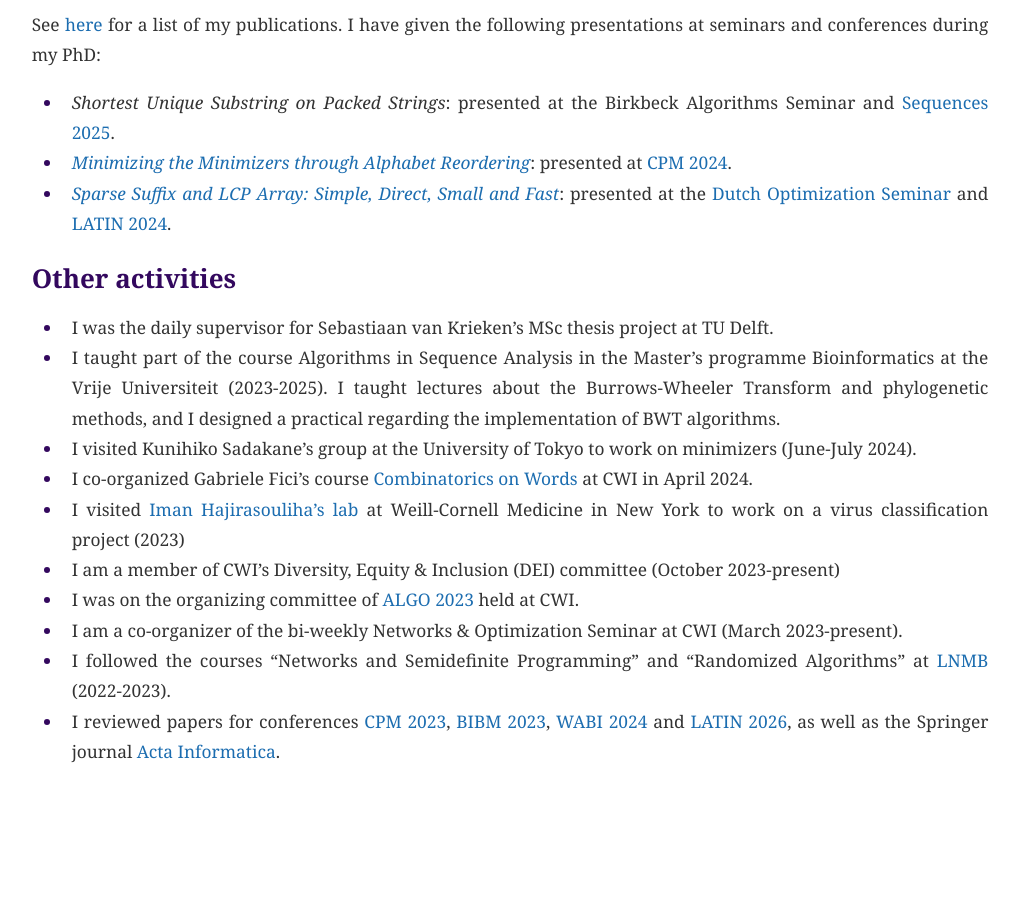
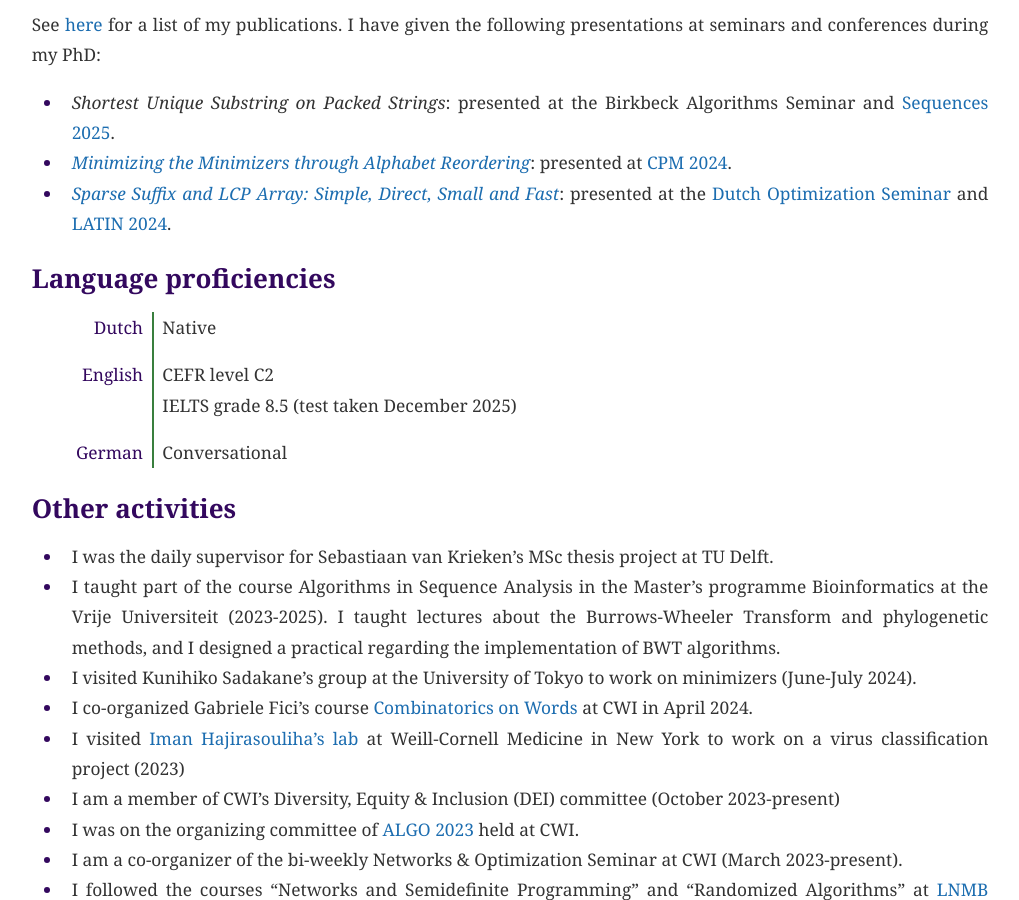
Before and after one commit to arfie/arfie.github.io, a Jekyll site: the page built from cv.html, in a window 1280 px wide and 900 px high, scrolled down 974 px. Shown: the whole window, without its empty margins (130-1149 px from the left). Built offline with Jekyll 4.4.1, drawn with Linux system fonts in a browser that asks for light colours; before the commit the page ends 1792 px from its top, so only the background shows below that.

Commit message:
Add languages to cv

```diff
--- a/cv.html
+++ b/cv.html
@@ -61,6 +61,18 @@ permalink: /cv/
     <li><a href="{% link _publications/sparse-suffix-array.md %}"><em>Sparse Suffix and LCP Array: Simple, Direct, Small and Fast</em></a>: presented at the <a href="https://wsc.project.cwi.nl/dutch-optimization-seminar" target="_blank">Dutch Optimization Seminar</a> and <a href="https://latin2024.cmm.uchile.cl/" target="_blank">LATIN 2024</a>.</li>
 </ul>
 
+<h2>Language proficiencies</h2>
+<dl>
+    <dt>Dutch</dt>
+    <dd>Native</dd>
+
+    <dt>English</dt>
+    <dd>CEFR level C2<br>IELTS grade 8.5 (test taken December 2025)</dd>
+
+    <dt>German</dt>
+    <dd>Conversational</dd>
+</dl>
+
 
 <h2>Other activities</h2>
 <ul>
```
Also changed, not shown: Gemfile.lock.
